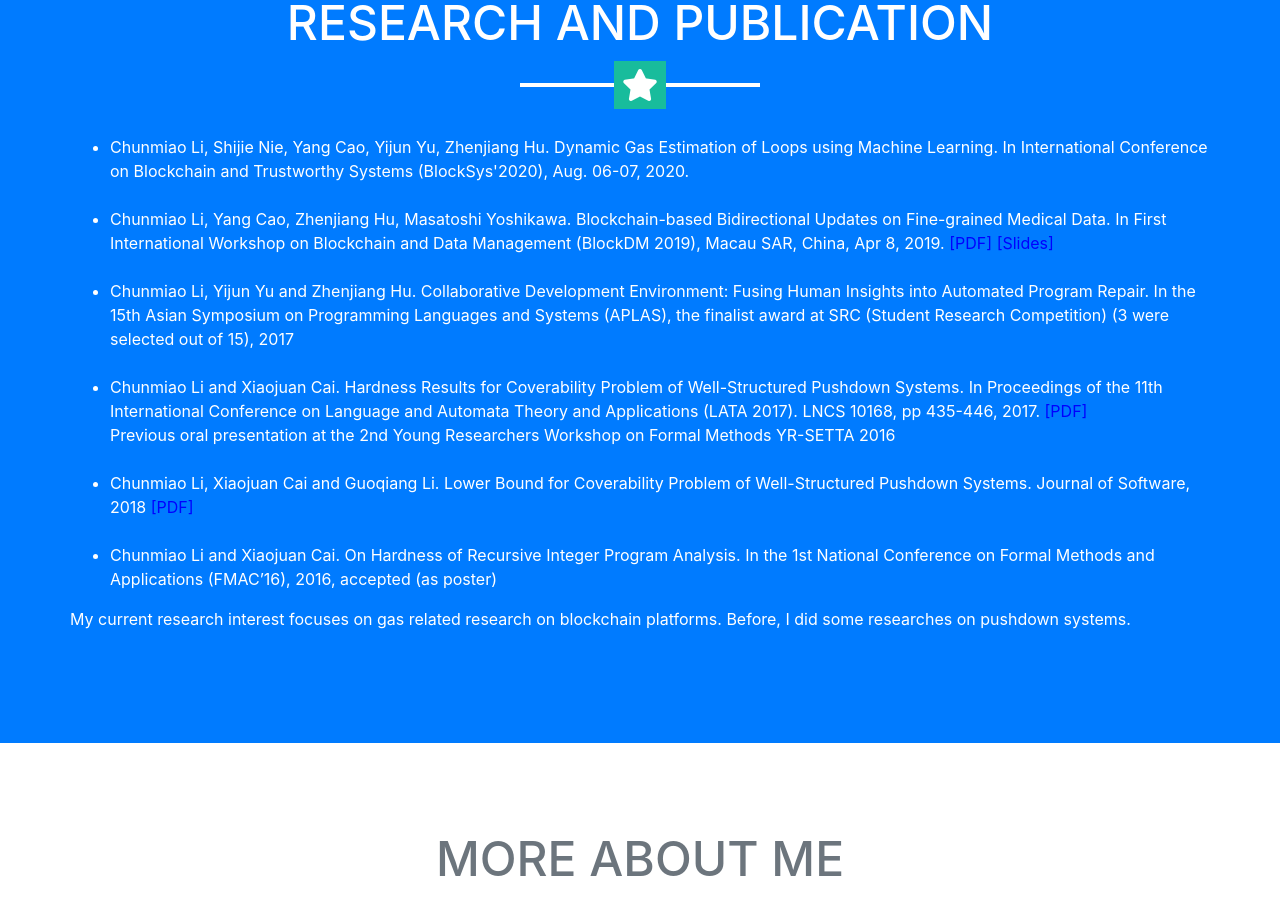
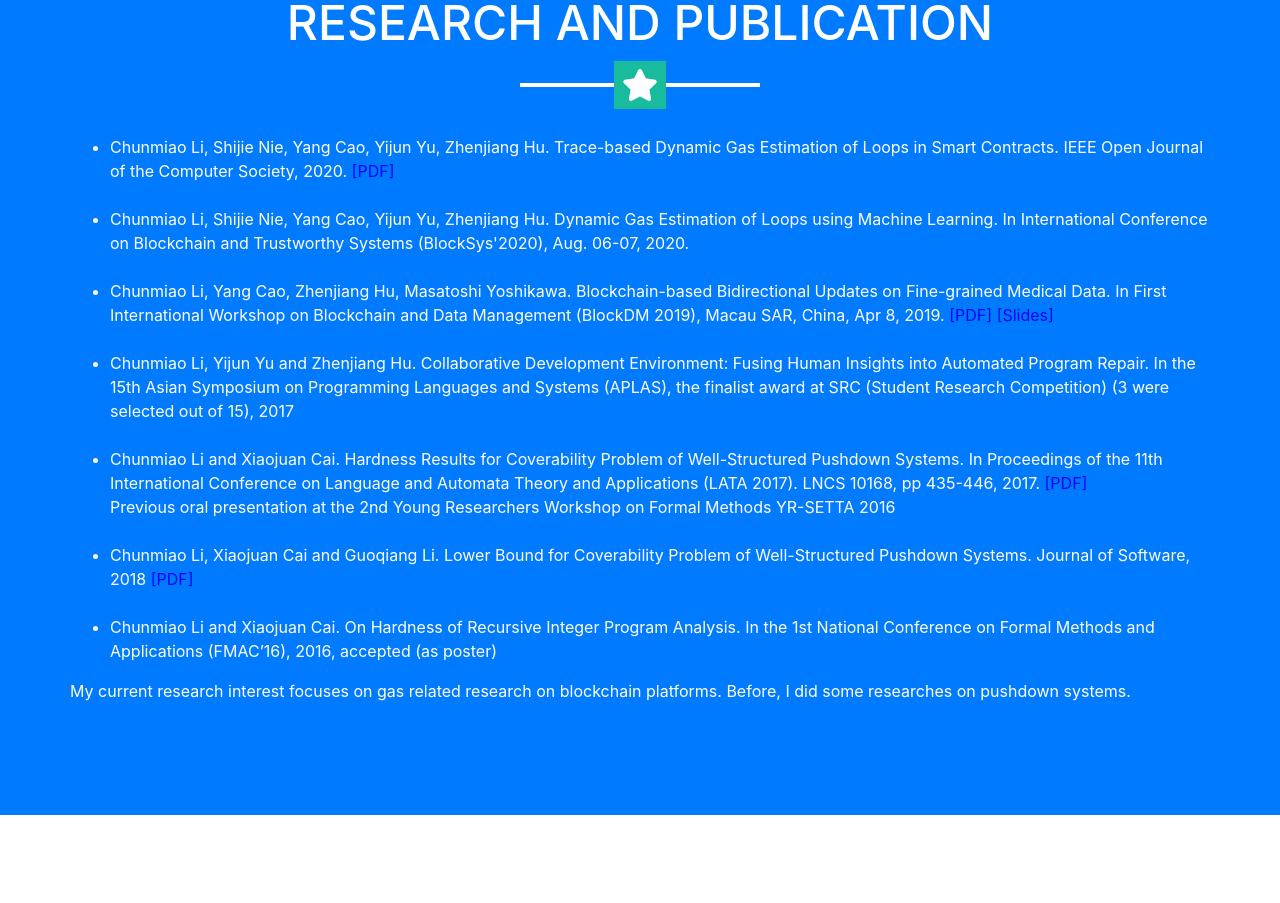
Before and after one commit to cmli93/cmli93.github.io, a website with bundled scripts: page index.html in a window 1280 px wide. Shown: the part 1265-2168 px from the top of the page. Built offline with nearby package versions, Linux system fonts and the light colour scheme.

Commit message:
add open journal paper

```diff
--- a/index.html
+++ b/index.html
@@ -118,6 +118,14 @@
       <hr class="star-light mb-5">
       <div class="row">
         <ul>
+          <li>
+            Chunmiao Li, Shijie Nie, Yang Cao, Yijun Yu, Zhenjiang Hu. Trace-based Dynamic Gas Estimation of Loops in
+            Smart Contracts. IEEE Open Journal of the Computer Society, 2020. <a
+              href="https://www.dropbox.com/s/47rs9rq083cxlfa/main.pdf?dl=0" style="color:blue;">[PDF]</a>
+          </li>
+
+          <br />
+
           <li>
             Chunmiao Li, Shijie Nie, Yang Cao, Yijun Yu, Zhenjiang Hu. Dynamic Gas Estimation of Loops using Machine
             Learning. In International Conference on Blockchain and Trustworthy Systems (BlockSys'2020), Aug. 06-07,
```
Also changed, not shown: 1 other file.
